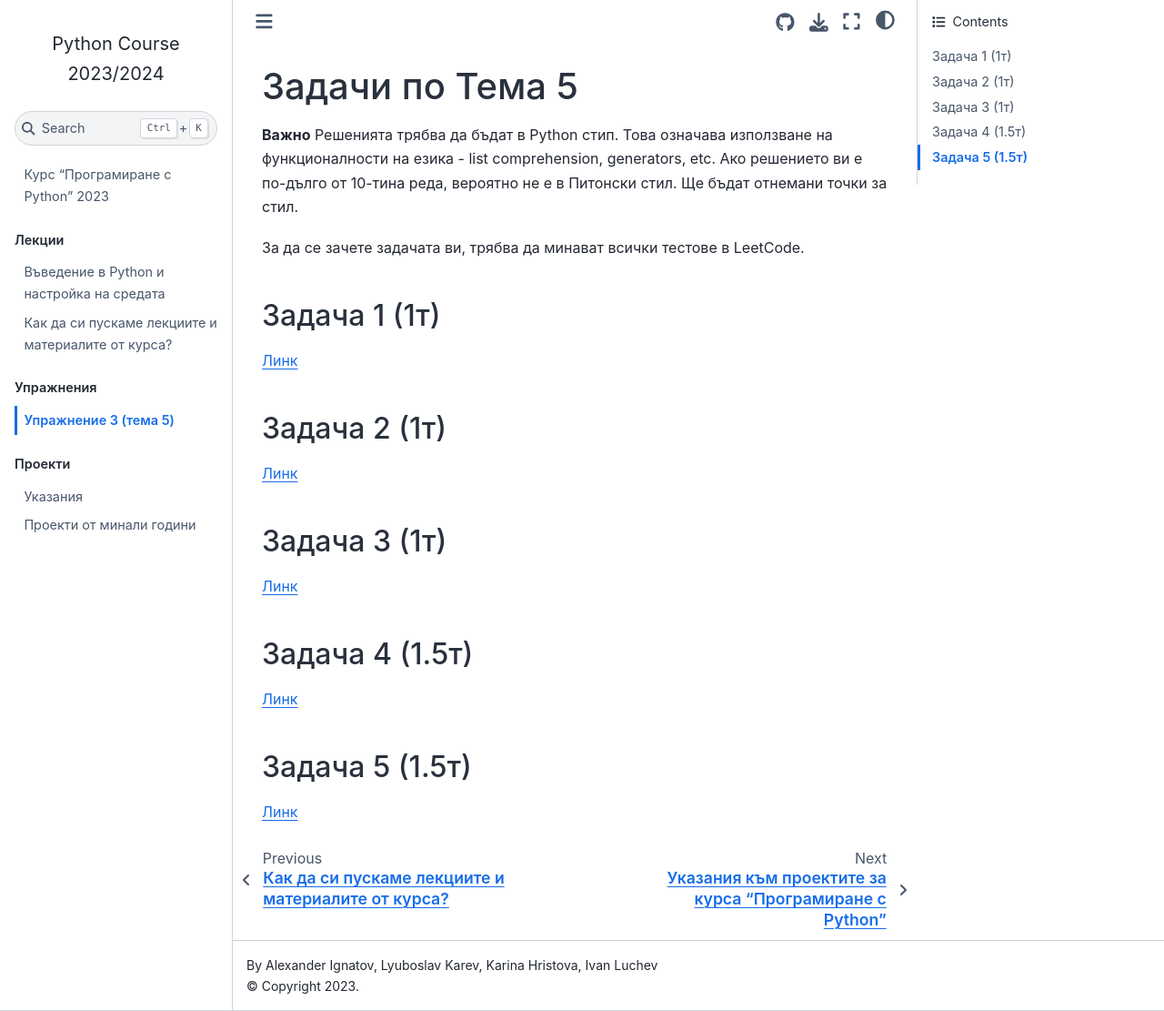
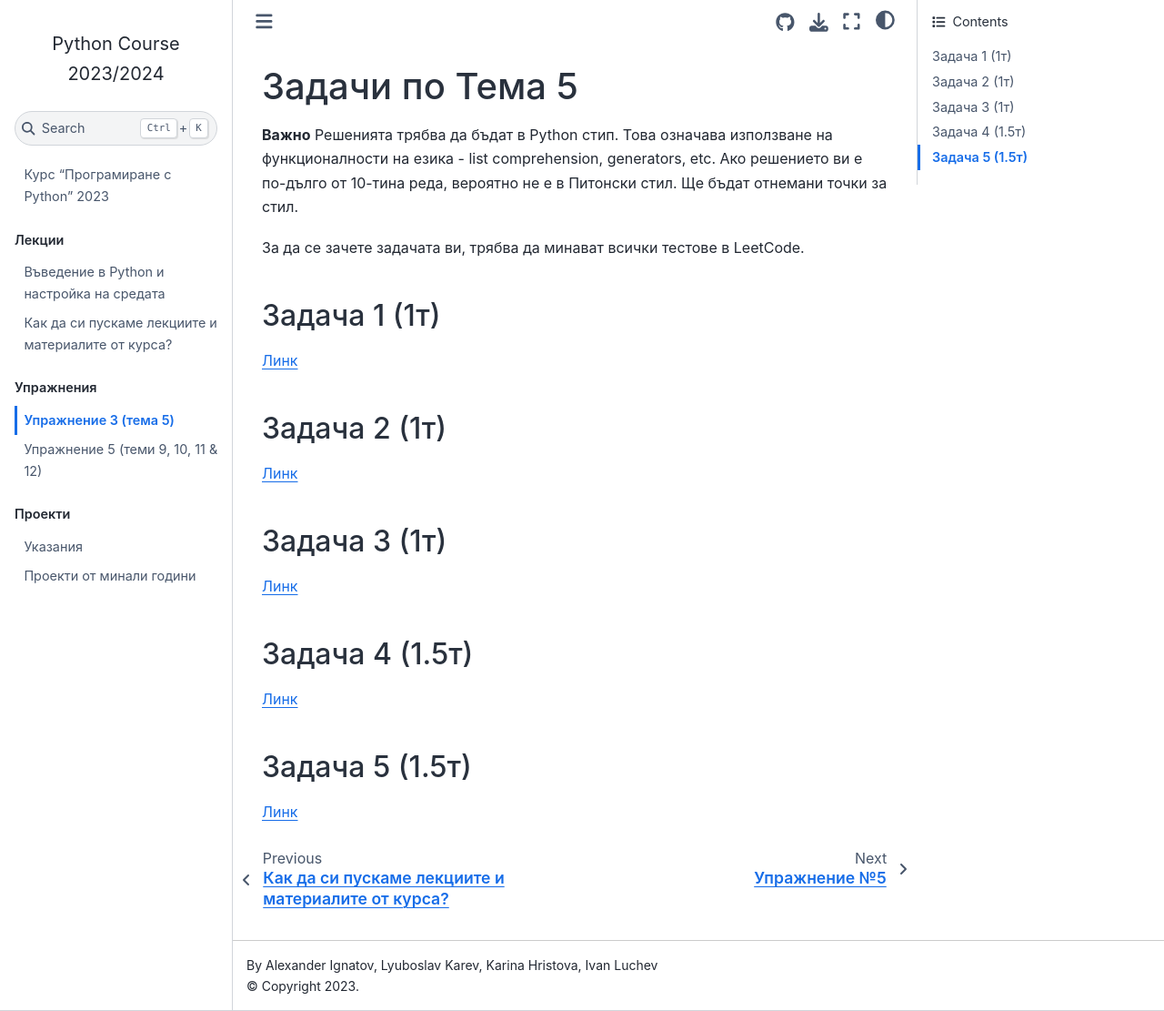
Before and after one commit to fmipython/PythonCourse2023, a Jupyter Book: the page built from labs/lab03.md, in a window 1280 px wide and 1111 px high. Shown: the whole window at 91% size. Built offline with Jupyter Book 1.0.4 settings and Sphinx 7.4.7 and the Sphinx Book theme 1.1.4, drawn with Linux system fonts in a browser that asks for light colours; pages that are not in the unit, such as notebooks, are missing from menus.

Commit message:
Modfy ToC

```diff
--- a/_toc.yml
+++ b/_toc.yml
@@ -34,6 +34,8 @@ parts:
     title: Упражнение 3 (тема 5)
   - file: labs/lab04
     title: Упражнение 4 (теми 6, 7 & 8)
+  - file: labs/lab05/README
+    title: Упражнение 5 (теми 9, 10, 11 & 12)
 
 - caption: Упражнения (примерни решения)
   chapters:
```
